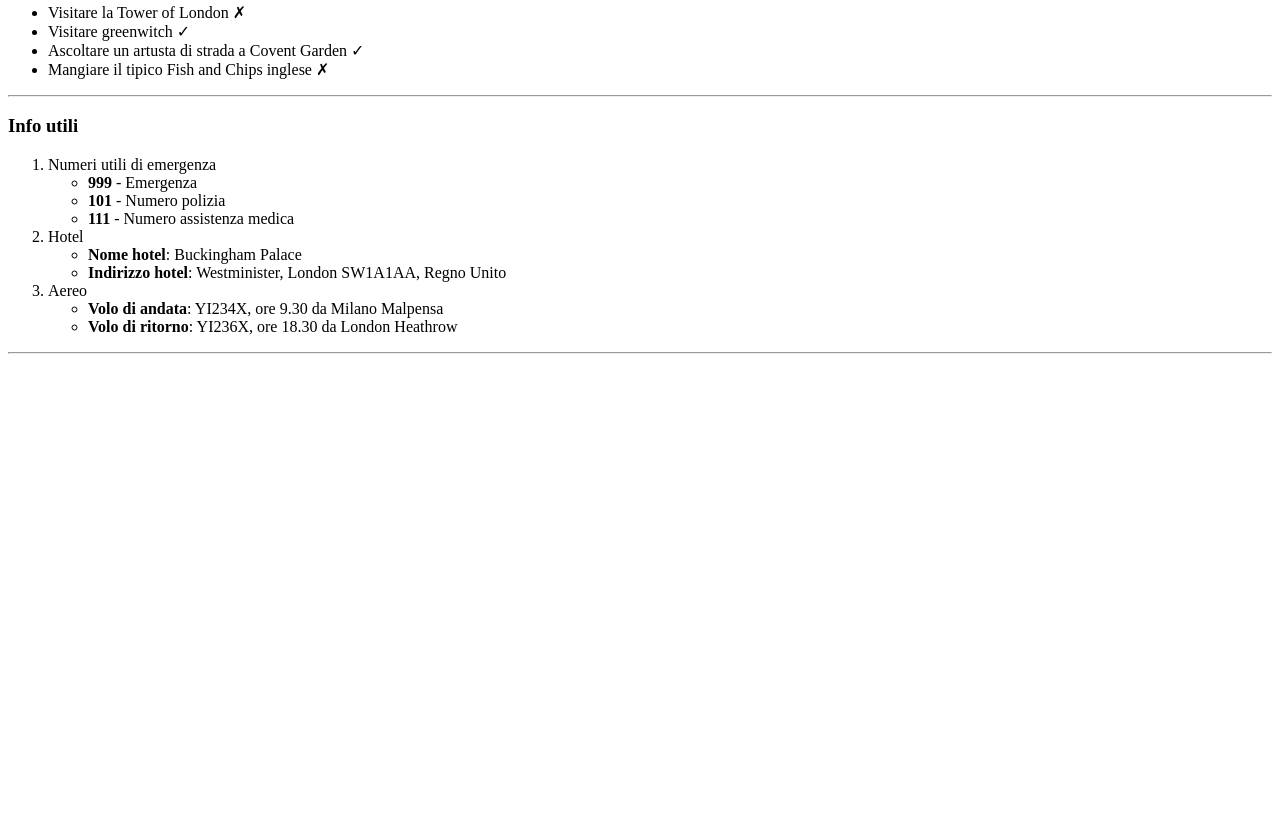
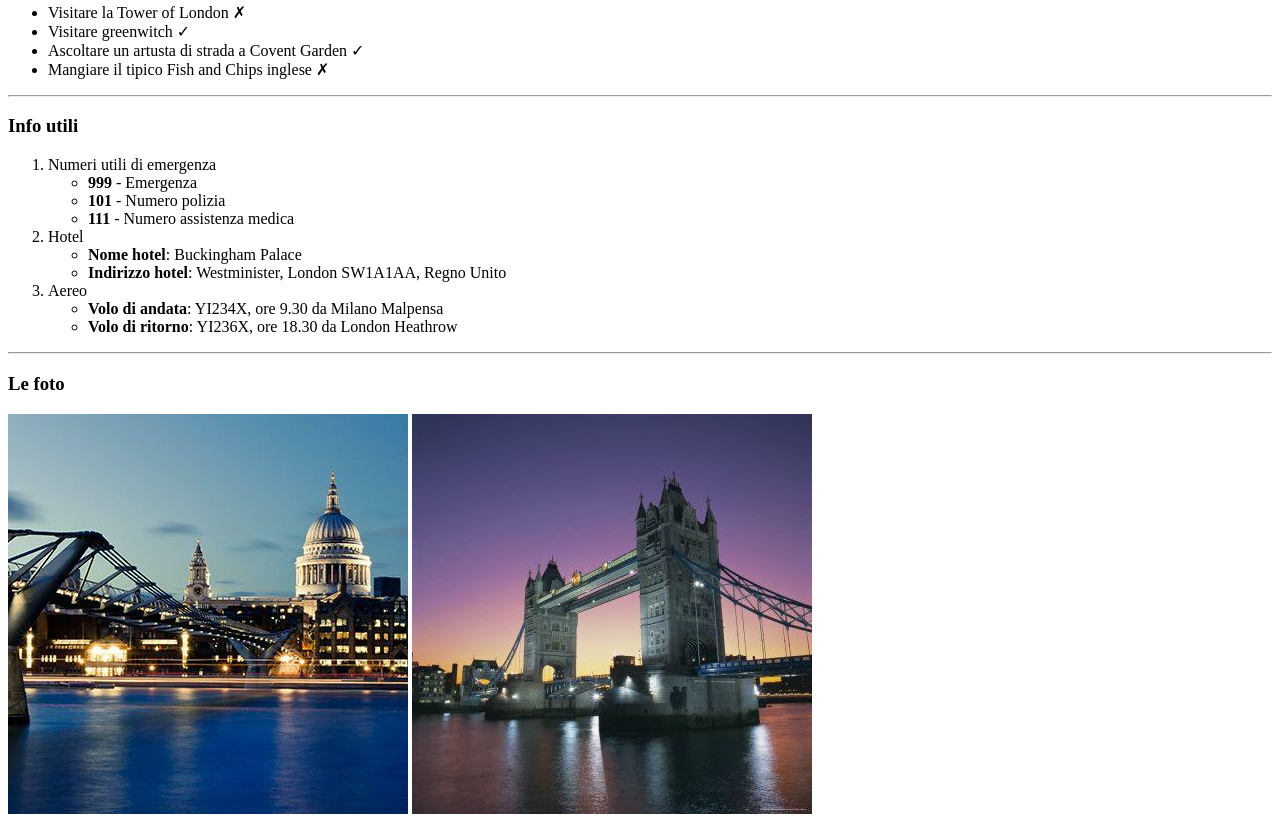
Before and after one commit to giovannilampis/html-london-trip, a plain HTML site: page index.html in a window 1280 px wide. Shown: the part 932-1758 px from the top of the page. Before the commit the page ends 1294 px from the top, so only its background shows below. Drawn offline with Linux system fonts and the light colour scheme.

Commit message:
add section 4: travel photographies

```diff
--- a/index.html
+++ b/index.html
@@ -101,6 +101,13 @@
         </section>
         <hr>
 
+        <!-- travel photographies -->
+        <section>
+            <h3>Le foto</h3>
+            <img src="./img/bridge1.jpg" alt="bridge_on_london_river_1">
+            <img src="./img/bridge2.jpg" alt="bridge_on_london_river_2">
+        </section>
+
     </main>
 
 
```
Also changed, not shown: img/bridge1.jpg (added), img/bridge2.jpg (added), 1 other file.
